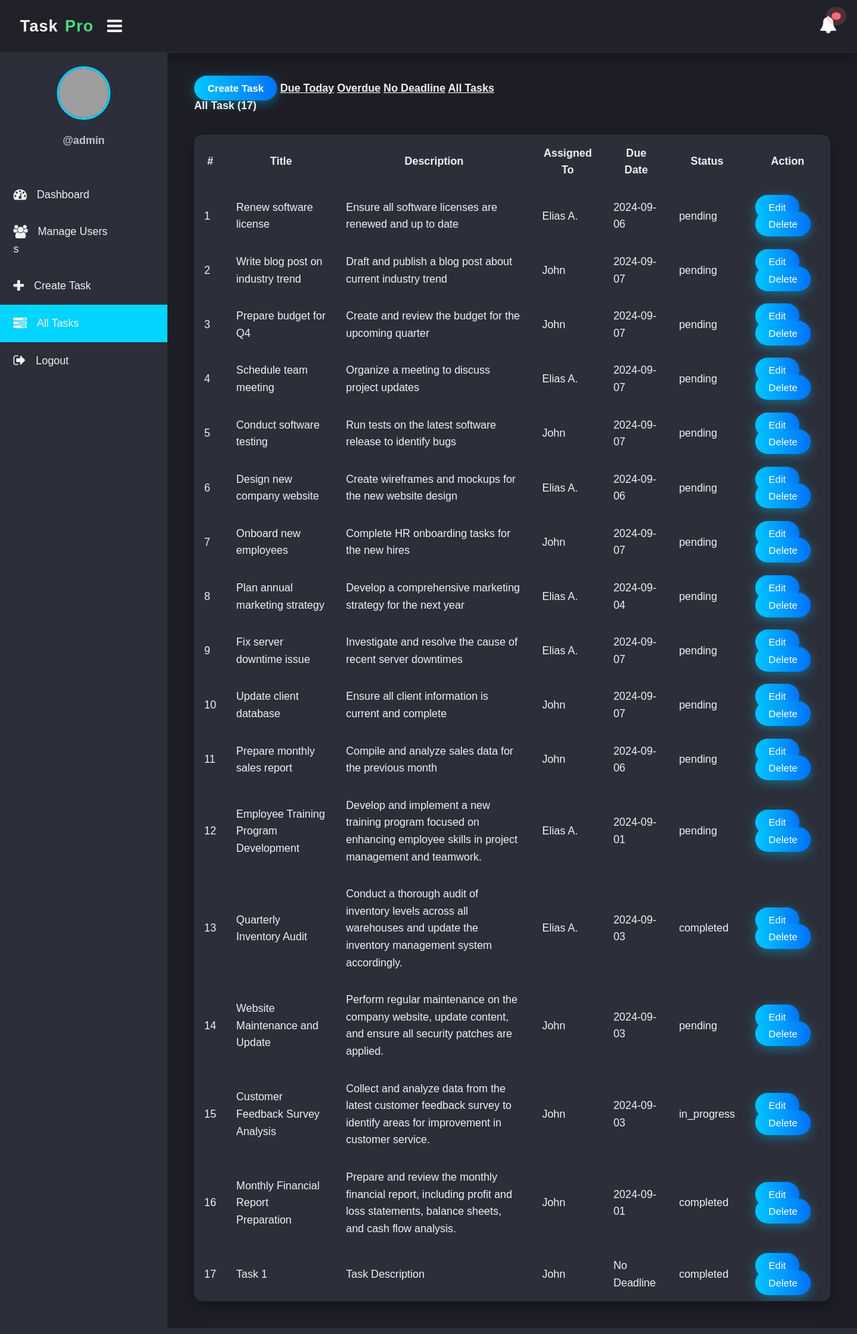
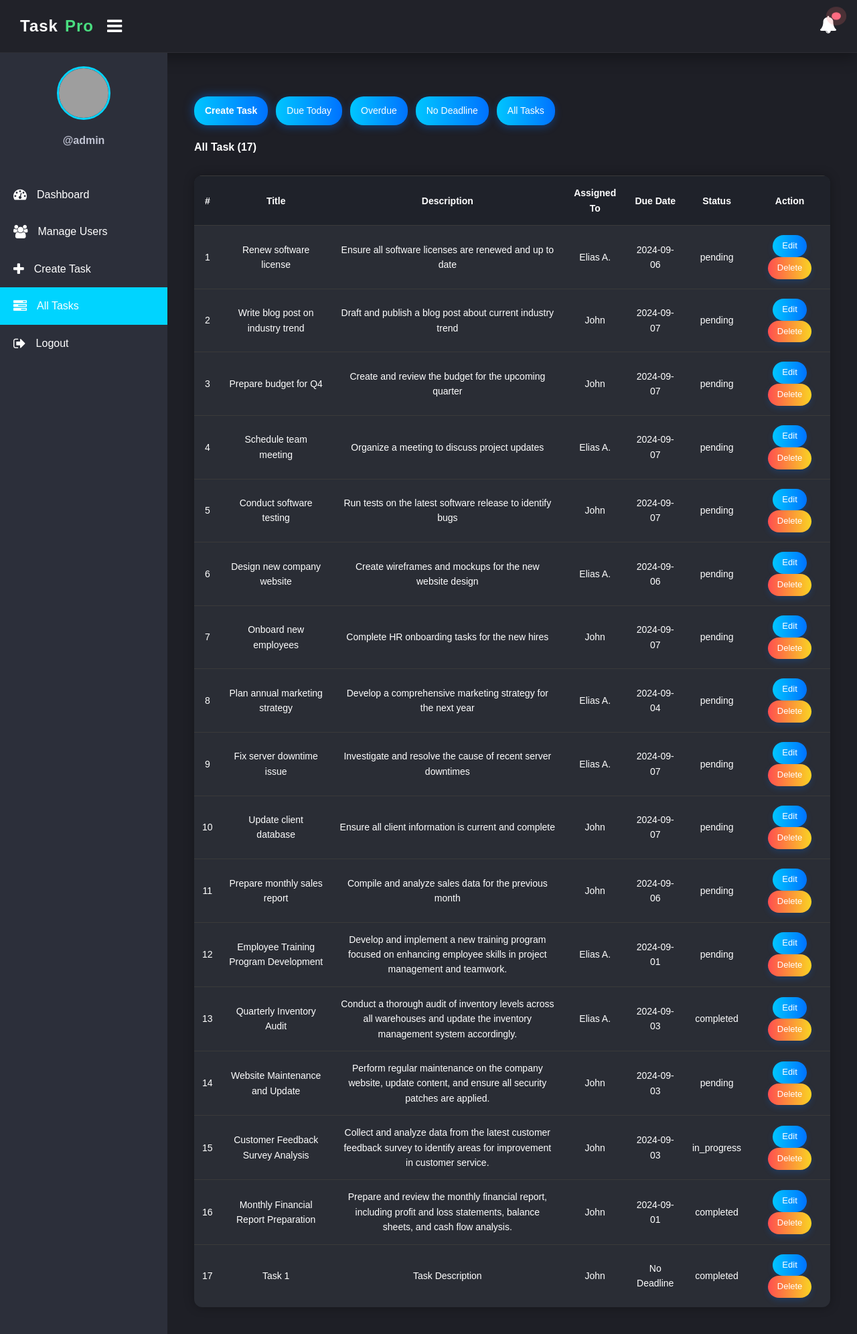
Before and after one commit to Shiva1504/Task_Management_System-Using-PHP-and-MySQL, a PHP site: page /tasks.php in a window 1280 px wide. Shown: the whole page at 67% size. Run offline with PHP 8.4, Linux system fonts and the light colour scheme; a user stored in the database is signed in; data comes from the database, SQL or seed files in the repository; data that the repository does not hold is empty; grey boxes are pictures that could not be loaded.

Commit message:
Updated CSS in tasks and nav

```diff
--- a/css/style.css
+++ b/css/style.css
@@ -20,7 +20,7 @@
 	padding: 0;
 	box-sizing: border-box;
 	font-family: 'Poppins', sans-serif;
-	color: #f1f1f1;
+	/* color: #f1f1f1; */
   }
 
   body {
@@ -415,3 +415,110 @@ select option {
     background-color: #1e1e2f; /* dark background */
     color: #ffffff; /* white text */
 }
+
+.task-filters {
+	display: flex;
+	flex-wrap: wrap;
+	gap: 15px;
+	margin: 25px 0 15px;
+	align-items: center;
+}
+
+.task-filters a {
+	color: #fff;
+	text-decoration: none;
+	padding: 8px 20px;
+	border-radius: 25px;
+	background: #222;
+	transition: all 0.3s ease;
+	font-size: 14px;
+	box-shadow: 0 3px 5px rgba(0, 0, 0, 0.3);
+}
+
+.task-filters a:hover {
+	background: #00c6ff;
+	color: #fff;
+	box-shadow: 0 0 12px #00c6ff88;
+}
+
+.task-filters a.btn-primary {
+	background: linear-gradient(to right, #00c6ff, #0072ff);
+	font-weight: bold;
+	box-shadow: 0 0 15px #0072ff88;
+}
+/* Task Filters Buttons */
+.task-filters {
+	display: flex;
+	flex-wrap: wrap;
+	gap: 12px;
+	margin-bottom: 20px;
+}
+
+.task-filters a {
+	text-decoration: none;
+	padding: 10px 16px;
+	border-radius: 20px;
+	background: linear-gradient(to right, #00c6ff, #0072ff);
+	color: white;
+	font-weight: 500;
+	transition: background 0.3s;
+	box-shadow: 0 4px 12px rgba(0, 114, 255, 0.3);
+}
+
+.task-filters a:hover {
+	background: linear-gradient(to right, #0072ff, #00c6ff);
+}
+
+/* Table Styling */
+.main-table {
+	width: 100%;
+	border-collapse: collapse;
+	background-color: #2a2d35;
+	border-radius: 12px;
+	overflow: hidden;
+	box-shadow: 0 0 15px rgba(0, 0, 0, 0.3);
+}
+
+.main-table th,
+.main-table td {
+	text-align: center;
+	padding: 14px 12px;
+	font-size: 14px;
+	color: #fff;
+	border-top: 1px solid #3a3a3a;
+}
+
+.main-table th {
+	background-color: #1f222a;
+	font-weight: 600;
+}
+
+/* Buttons in Action Column */
+.edit-btn,
+.delete-btn {
+	padding: 6px 14px;
+	border-radius: 20px;
+	color: white;
+	text-decoration: none;
+	margin: 0 5px;
+	display: inline-block;
+	font-size: 13px;
+	transition: 0.3s ease;
+	box-shadow: 0 4px 10px rgba(0, 114, 255, 0.2);
+}
+
+.edit-btn {
+	background: linear-gradient(to right, #00c6ff, #0072ff);
+}
+
+.edit-btn:hover {
+	background: linear-gradient(to right, #0072ff, #00c6ff);
+}
+
+.delete-btn {
+	background: linear-gradient(to right, #ff4e50, #f9d423);
+}
+
+.delete-btn:hover {
+	background: linear-gradient(to right, #f9d423, #ff4e50);
+}
--- a/inc/nav.php
+++ b/inc/nav.php
@@ -54,7 +54,7 @@
 					<a href="user.php">
 						<i class="fa fa-users" aria-hidden="true"></i>
 						<span>Manage Users</span>
-					</a>s
+					</a>
 				</li>
 				<li>
 					<a href="create_Task.php">
--- a/tasks.php
+++ b/tasks.php
@@ -43,14 +43,14 @@ if (isset($_SESSION['role']) && isset($_SESSION['id']) && $_SESSION['role'] == "
 	<div class="body">
 		<?php include "inc/nav.php" ?>
 		<section class="section-1">
-			<h4 class="title-2">
-				<a href="create_task.php" class="btn">Create Task</a>
-				<a href="tasks.php?due_date=Due Today">Due Today</a>
-				<a href="tasks.php?due_date=Overdue">Overdue</a>
-				<a href="tasks.php?due_date=No Deadline">No Deadline</a>
-				<a href="tasks.php">All Tasks</a>
+		<div class="task-filters">
+	<a href="create_task.php" class="btn-primary">Create Task</a>
+	<a href="tasks.php?due_date=Due Today">Due Today</a>
+	<a href="tasks.php?due_date=Overdue">Overdue</a>
+	<a href="tasks.php?due_date=No Deadline">No Deadline</a>
+	<a href="tasks.php">All Tasks</a>
+</div>
 
-			</h4>
          <h4 class="title-2"><?=$text?> (<?=$num_task?>)</h4>
 			<?php if (isset($_GET['success'])) {?>
       	  	<div class="success" role="alert">
```
